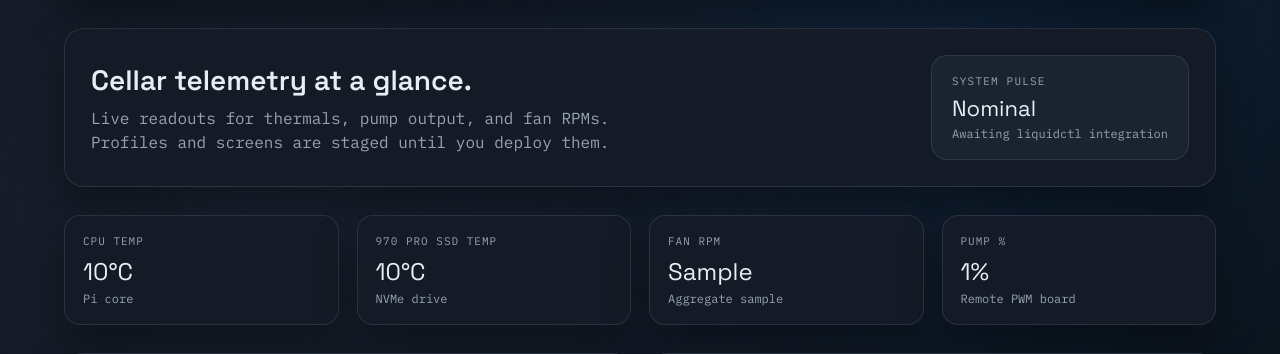
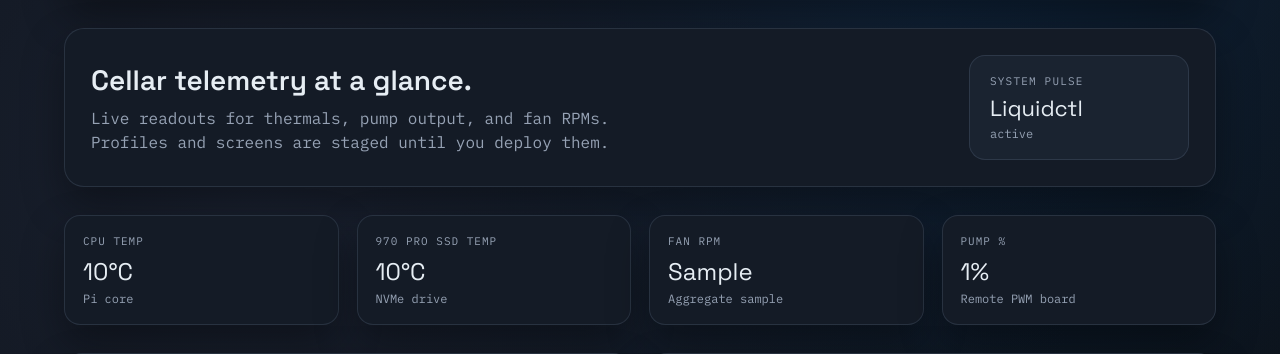
Before and after one commit to warner-family-dev/hydrox, a FastAPI app: template app/templates/dashboard.html in a window 1280 px wide. Shown: the part 107-461 px from the top of the page. Run offline with FastAPI, Linux system fonts and the light colour scheme; the template is opened without the code that fills it: most values are stand-ins (such as "Sample title", 1, 10 or a date in 2020); data that the repository does not hold is empty; parts of the project's set-up code (start-up, migrations or seed data) failed here and were passed over.

Commit message:
feat: show liquidctl status on dashboard

```diff
--- a/app/main.py
+++ b/app/main.py
@@ -22,7 +22,7 @@ from app.services.fans import (
     update_fan_settings,
 )
 from app.services.git_info import get_git_status
-from app.services.liquidctl import set_fan_speed
+from app.services.liquidctl import has_liquidctl_devices, set_fan_speed
 from app.services.logger import get_logger, now_local
 from app.services.metrics import (
     latest_metrics,
@@ -115,6 +115,7 @@ def dashboard(request: Request):
     metrics = latest_metrics()
     fans = list_fans(active_only=True)
     pump_channel = get_pump_channel()
+    liquidctl_status = "Connected" if has_liquidctl_devices() else "Not connected"
     sensors = list_sensors()
     readings = latest_sensor_readings()
     sensor_cards = []
@@ -135,6 +136,7 @@ def dashboard(request: Request):
             "fans": fans,
             "pump_channel": pump_channel,
             "sensors": sensor_cards,
+            "liquidctl_status": liquidctl_status,
         },
     )
 
--- a/app/templates/dashboard.html
+++ b/app/templates/dashboard.html
@@ -7,8 +7,8 @@
   </div>
   <div class="status-card">
     <div class="status-card__label">System Pulse</div>
-    <div class="status-card__value">Nominal</div>
-    <div class="status-card__sub">Awaiting liquidctl integration</div>
+    <div class="status-card__value">Liquidctl</div>
+    <div class="status-card__sub">{{ liquidctl_status }}</div>
   </div>
 </section>
 
```
Also changed, not shown: CHANGELOG.md.
